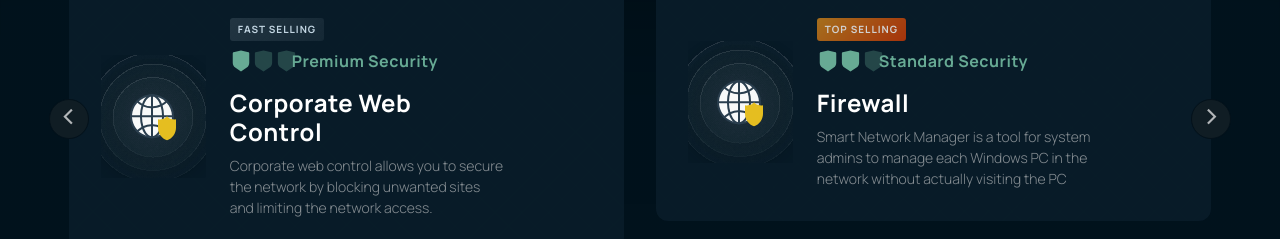
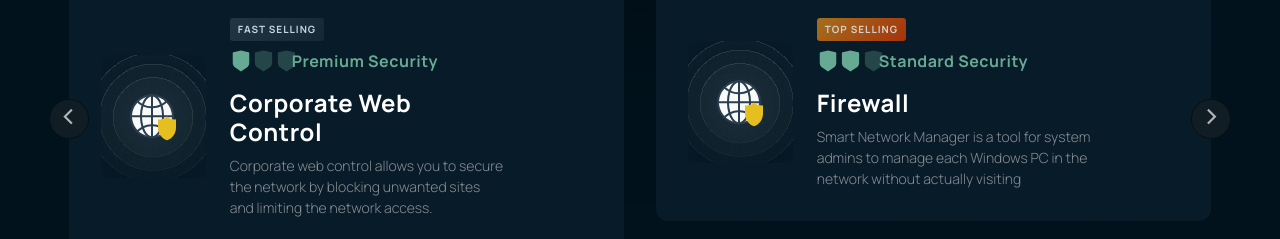
Before and after one commit to hiTushar/barasingha, a React (Create React App) app: page / in a window 1280 px wide. Shown: the part 3380-3619 px from the top of the page. Built offline with nearby package versions, Linux system fonts and the light colour scheme; the HTML template or start-up script is replaced by a standard one.

Commit message:
Fix text

```diff
--- a/src/components/sections/Packages/Packages.js
+++ b/src/components/sections/Packages/Packages.js
@@ -396,7 +396,7 @@ function Packages() {
                                  <div className="security_stage ms-2">Standard Security</div>
                               </div>
                               <div className="indiv_feature mb-2">Firewall</div>
-                              <div className="para para--light">Smart Network Manager is a tool for system admins to manage each Windows PC in the network without actually visiting the PC</div>
+                              <div className="para para--light">Smart Network Manager is a tool for system admins to manage each Windows PC in the network without actually visiting</div>
                            </div>
                         </div>
                      </div>
@@ -444,7 +444,7 @@ function Packages() {
                                  <div className="security_stage ms-2">Standard Security</div>
                               </div>
                               <div className="indiv_feature mb-2">Secure RDP Manager</div>
-                              <div className="para para--light">Smart Network Manager is a tool for system admins to manage each Windows PC in the network without actually visiting the PC</div>
+                              <div className="para para--light">Smart Network Manager is a tool for system admins to manage each Windows PC in the network without actually visiting</div>
                            </div>
                         </div>
                      </div>
```
